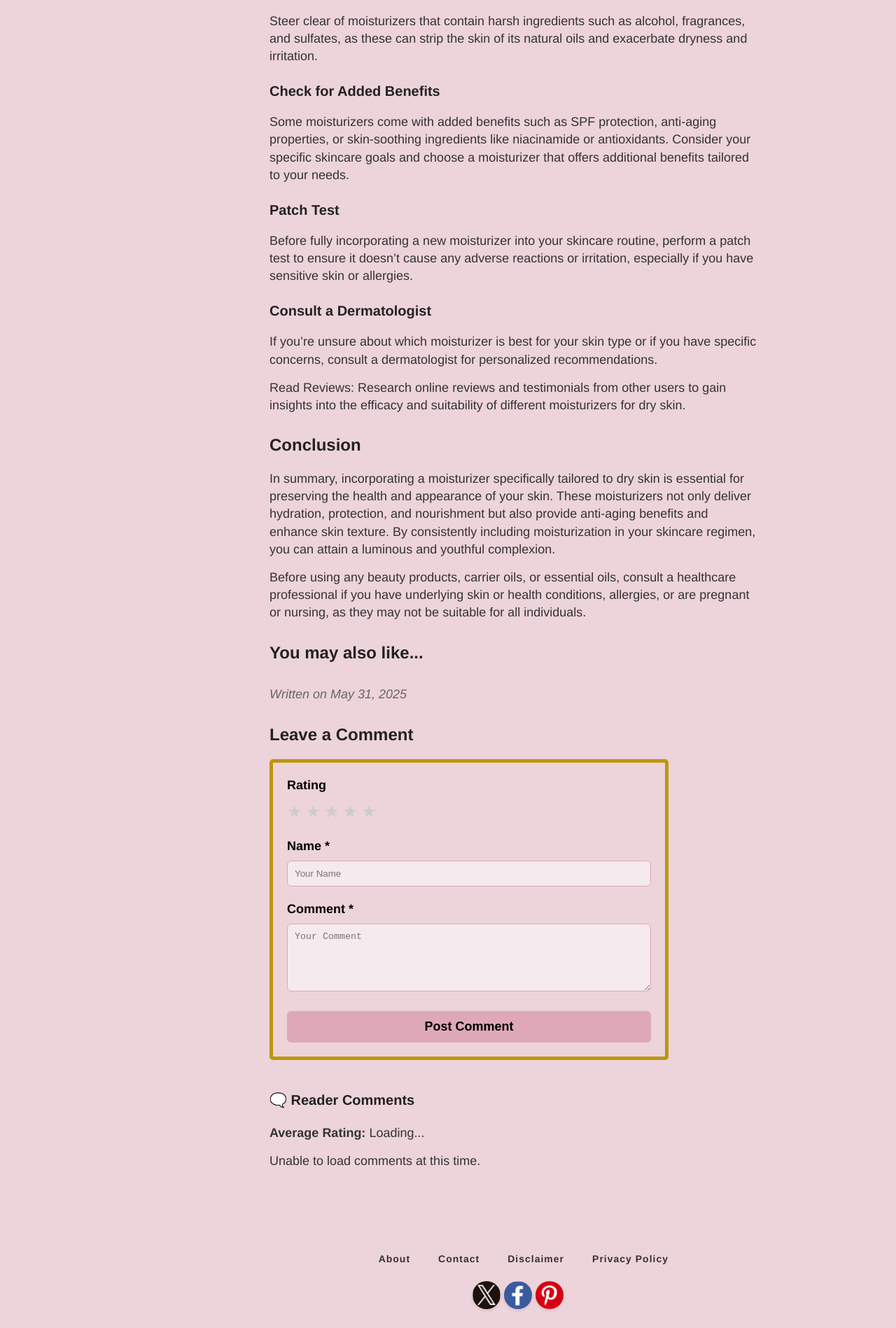
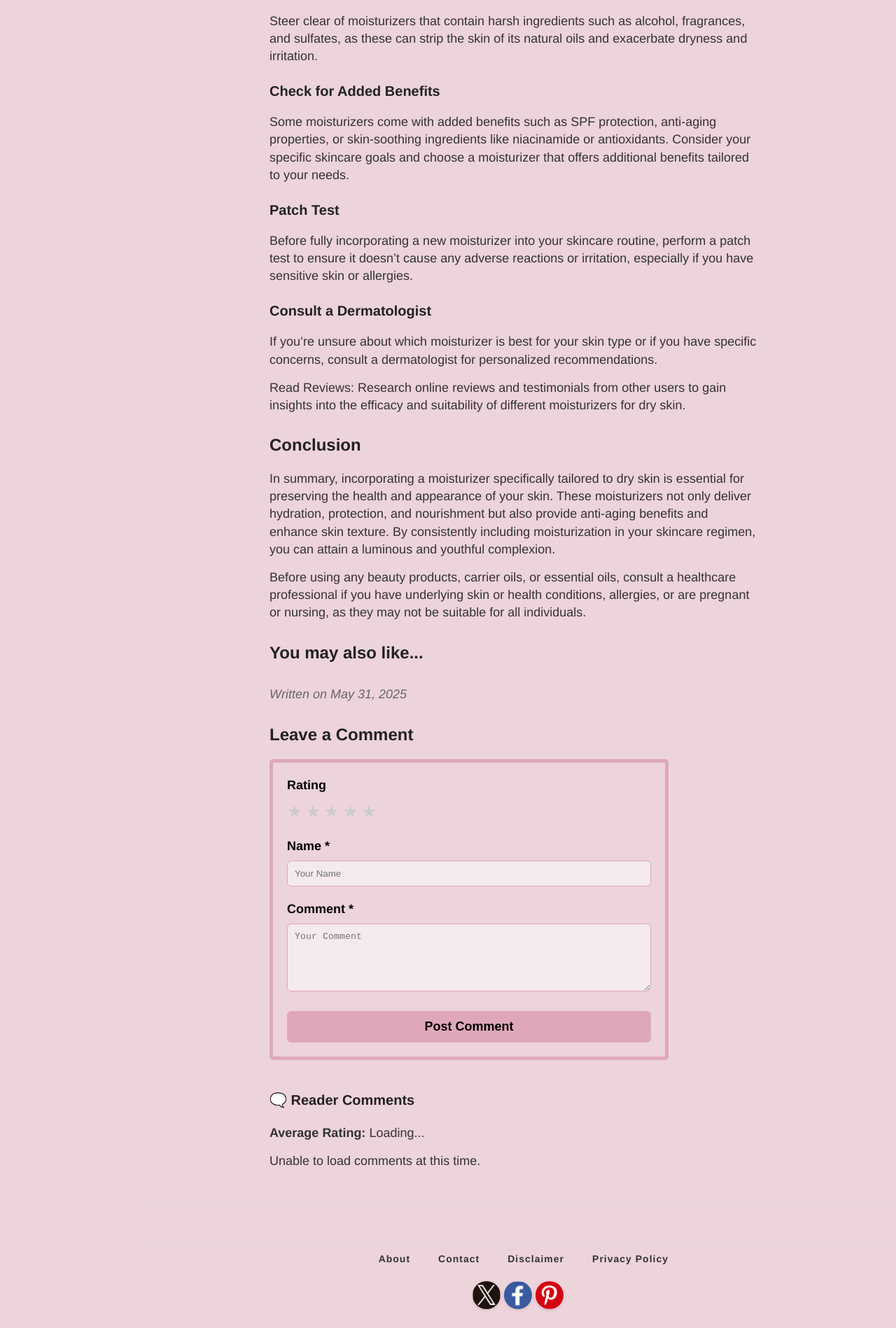
Before and after one commit to QMTesting/takeonbeauty, a Jekyll site: the page built from _posts/2025-05-31-moisturizer-dry-skin.md, in a window 1280 px wide. Shown: the part 1961-3859 px from the top of the page at 70% size. Built offline with Jekyll 4.4.1, drawn with Linux system fonts in a browser that asks for light colours.

Commit message:
Update post.html

```diff
--- a/_layouts/post.html
+++ b/_layouts/post.html
@@ -233,15 +233,15 @@ layout: default
       let starsHtml = "";
 
       for (let i = 0; i < fullStars; i++) {
-        starsHtml += `<i class="fas fa-star" style="color:#bc960d;"></i>`;
+        starsHtml += `<i class="fas fa-star" style="color:#dea8b8;"></i>`;
       }
 
       if (hasHalfStar) {
-        starsHtml += `<i class="fas fa-star-half-alt" style="color:#bc960d;"></i>`;
+        starsHtml += `<i class="fas fa-star-half-alt" style="color:#dea8b8;"></i>`;
       }
 
       for (let i = 0; i < emptyStars; i++) {
-        starsHtml += `<i class="far fa-star" style="color:#bc960d;"></i>`;
+        starsHtml += `<i class="far fa-star" style="color:#dea8b8;"></i>`;
       }
 
       ratingStars.innerHTML = starsHtml;
@@ -252,14 +252,14 @@ layout: default
         commentBlock.style = "border:1px solid #ddd;padding:12px;border-radius:8px;margin-bottom:15px;background:#f9f9f9;";
 
         commentBlock.innerHTML = `
-          <p style="margin:0;font-weight:bold;color:#bc960d;">${entry.name}
+          <p style="margin:0;font-weight:bold;color:#dea8b8;">${entry.name}
             <span style="font-weight:normal;color:#999;">(${new Date(entry.timestamp).toLocaleString()})</span>
           </p>
           <p style="margin:8px 0 0;color:#444;">${entry.comment}</p>
-          <p style="margin:6px 0 0;font-size:14px;color:#bc960d;">Rating:
+          <p style="margin:6px 0 0;font-size:14px;color:#dea8b8;">Rating:
             ${"★".repeat(entry.rating)}${"☆".repeat(5 - entry.rating)}
           </p>
-          ${entry.reply ? `<div style="margin-top:10px;padding:10px;background:#eee;border-left:4px solid #bc960d;color:#333;">
+          ${entry.reply ? `<div style="margin-top:10px;padding:10px;background:#eee;border-left:4px solid #dea8b8;color:#333;">
             <strong>Reply:</strong> ${entry.reply}
           </div>` : ''}
         `;
@@ -284,7 +284,7 @@ layout: default
   #commentSection {
     border: 5px solid;
     border-radius: 5px;
-    border-color: #bc960d;
+    border-color: #dea8b8;
     padding: 20px;
   }
 
@@ -293,7 +293,7 @@ layout: default
     #commentSection {
     border: 5px solid;
     border-radius: 5px;
-    border-color: #bc960d;
+    border-color: #dea8b8;
     padding: 20px;
     margin-left: 150px;
 
```
